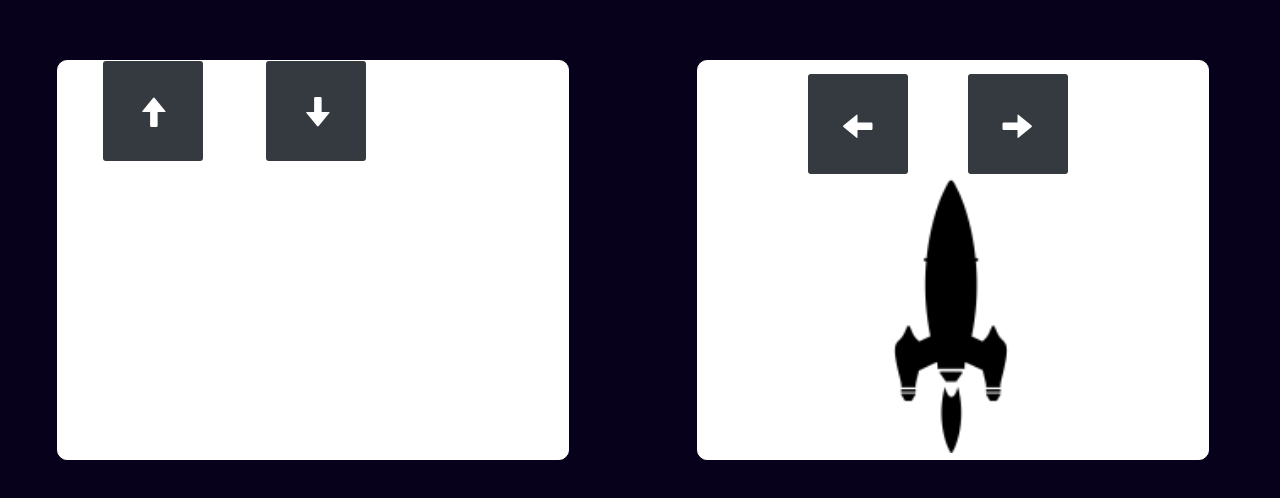
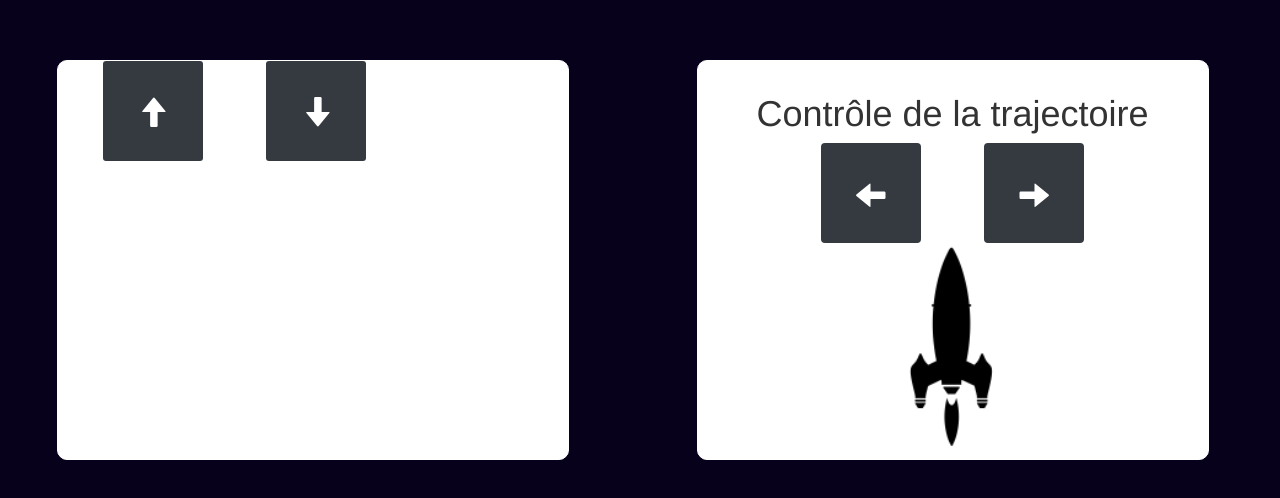
Before and after one commit to kevinbalicot/html5-mars-project, a website: page Pilote.html in a window 1280 px wide. Shown: the part 140-638 px from the top of the page. Drawn offline with nearby package versions, Linux system fonts and the light colour scheme.

Commit message:
rudder advanced

```diff
--- a/Pilote.html
+++ b/Pilote.html
@@ -22,12 +22,13 @@
         </div>
 
     </div>
-    <div id="rudder">
-        <div id="rudderControl" class="row justify-content-center">
-            <button type="button" id="rudderbtnLeft" class="btn btn-dark btn-sm" onclick="rudderLeftBtnClick()">
+    <div id="rudder" class="d-flex flex-column">
+        <div class="h1 text-center">Contrôle de la trajectoire</div>
+        <div id="rudderControl">
+            <button type="button" id="rudderbtnLeft" class="btn btn-dark" onclick="rudderLeftBtnClick()">
                 <span class="glyphicon glyphicon-arrow-left"></span>
             </button>
-            <button type="button" id="rudderbtnRight" class="btn btn-dark btn-sm" onclick="rudderRightBtnClick()">
+            <button type="button" id="rudderbtnRight" class="btn btn-dark" onclick="rudderRightBtnClick()">
                 <span class="glyphicon glyphicon-arrow-right"></span>
             </button>
         </div>
--- a/style/pilot.css
+++ b/style/pilot.css
@@ -39,12 +39,14 @@
 
 #rudderDisplay{
     width: 100%;
-    height: 75%;
+    height: 65%;
     text-align: center;
 }
 
 #rudderControl{
-    width: 100%;
+    height: 30%;
+    margin-right: auto;
+    margin-left: auto;
 }
 
 #rudderImg{
```
